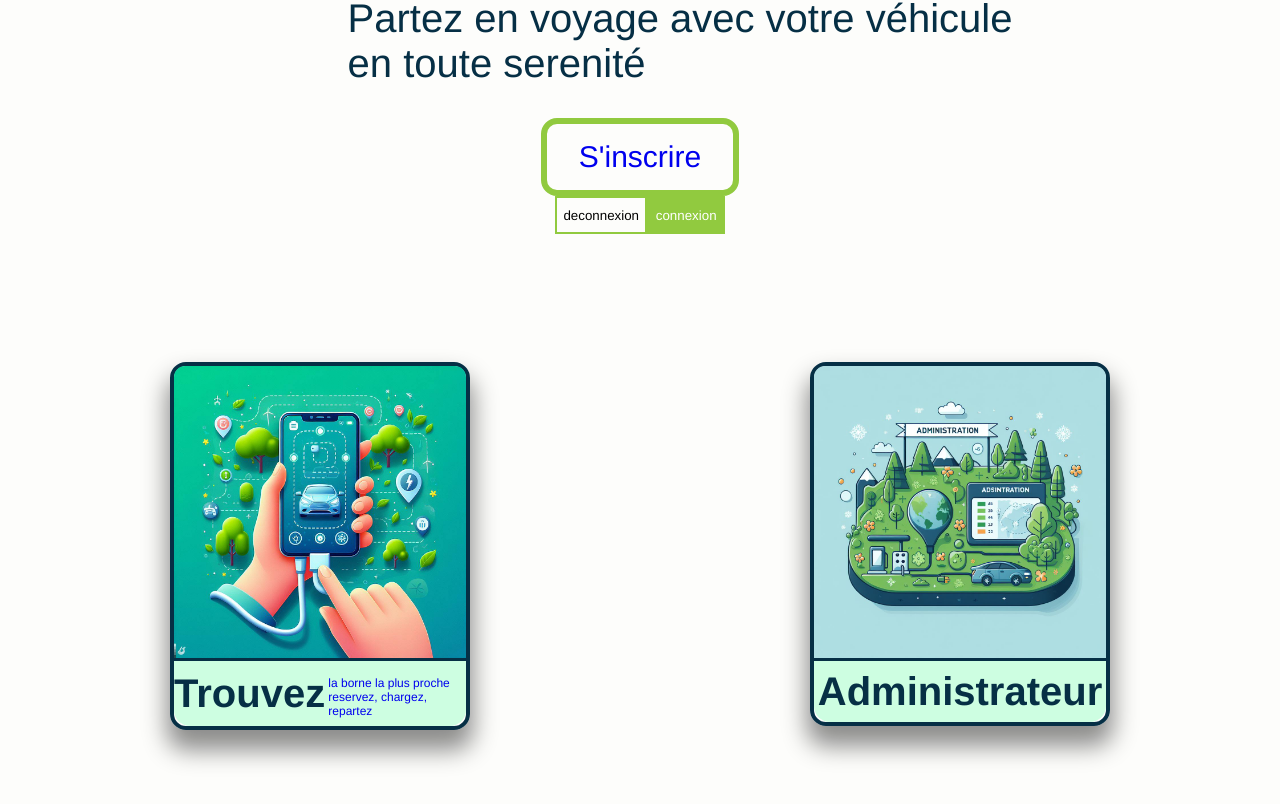
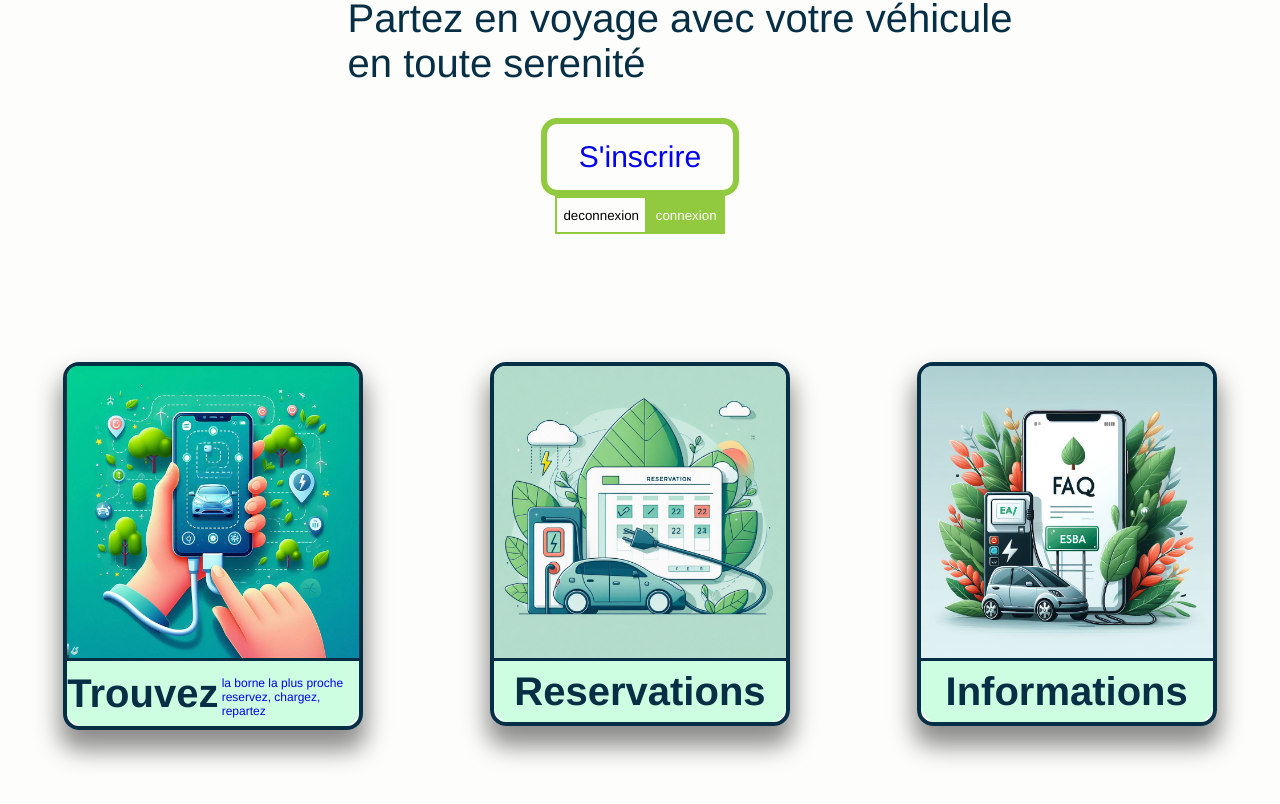
Before and after one commit to vinz-DY/TestGreendrive, a React (Vite) app in the folder frontend/: page / in a window 1280 px wide. Shown: the part 902-1706 px from the top of the page. Built offline with nearby package versions, Linux system fonts and the light colour scheme; no server answers.

Commit message:
ajout carte menu pour naviguer vers faq et reservations et css des liens deja visités

```diff
--- a/frontend/src/App.css
+++ b/frontend/src/App.css
@@ -15,6 +15,10 @@
   margin-bottom: 14rem;
 }
 
+a:visited {
+  color: #062f45;
+}
+
 @media screen and (max-width: 630px) {
   .menuCardCtn {
     display: flex;
--- a/frontend/src/App.jsx
+++ b/frontend/src/App.jsx
@@ -3,7 +3,8 @@ import HeaderHome from "./components/HeaderHome";
 import MenuCard from "./components/MenuCard";
 import Footer from "./components/Footer";
 import "./App.css";
-import MenuCardAdmin from "./components/MenuCards/MenuCardAdmin";
+import MenuCardResa from "./components/MenuCards/MenuCardResa";
+import MenuCardFaq from "./components/MenuCards/MenuCardFaq";
 
 function App() {
   return (
@@ -13,8 +14,11 @@ function App() {
         <Link to="/map">
           <MenuCard />
         </Link>
-        <Link to="/admin">
-          <MenuCardAdmin />
+        <Link to="/reservation">
+          <MenuCardResa />
+        </Link>
+        <Link to="/faq">
+          <MenuCardFaq />
         </Link>
       </div>
       <Footer />
--- /dev/null
+++ b/frontend/src/components/MenuCards/MenuCardFaq.jsx
@@ -0,0 +1,16 @@
+import React from "react";
+import MenuFaq from "../../assets/menuFaq.jpg";
+import "../menuCard.css";
+
+function MenuCardFaq() {
+  return (
+    <div className="menuContainer">
+      <img className="menuImage" src={MenuFaq} alt="Menu Faq" />
+      <div className="cardTextContent">
+        <h2 className="menuMapTitle">Informations</h2>
+      </div>
+    </div>
+  );
+}
+
+export default MenuCardFaq;
--- /dev/null
+++ b/frontend/src/components/MenuCards/MenuCardResa.jsx
@@ -0,0 +1,16 @@
+import React from "react";
+import MenuResa from "../../assets/menuReservation.jpg";
+import "../menuCard.css";
+
+function MenuCardResa() {
+  return (
+    <div className="menuContainer">
+      <img className="menuImage" src={MenuResa} alt="Menu Reservation" />
+      <div className="cardTextContent">
+        <h2 className="menuMapTitle">Reservations</h2>
+      </div>
+    </div>
+  );
+}
+
+export default MenuCardResa;
--- a/frontend/src/main.jsx
+++ b/frontend/src/main.jsx
@@ -16,6 +16,7 @@ import Admin from "./pages/Admin";
 import FaqPage from "./pages/Faq/FaqPage";
 import AuthProvider from "./context/AuthContext";
 import LogIn from "./pages/LogIn";
+import Reservation from "./pages/Reservation";
 
 const router = createBrowserRouter([
   {
@@ -25,6 +26,10 @@ const router = createBrowserRouter([
   {
     path: "/faq",
     element: <FaqPage />,
+  },
+  {
+    path: "/reservation",
+    element: <Reservation />,
   },
   {
     path: "/map",
--- /dev/null
+++ b/frontend/src/pages/Reservation.jsx
@@ -0,0 +1,5 @@
+import React from "react";
+
+export default function Reservation() {
+  return <div>Reservation</div>;
+}
```
Also changed, not shown: frontend/src/assets/MenuFaq.jpg (added), frontend/src/assets/menuReservation.jpg (added).
